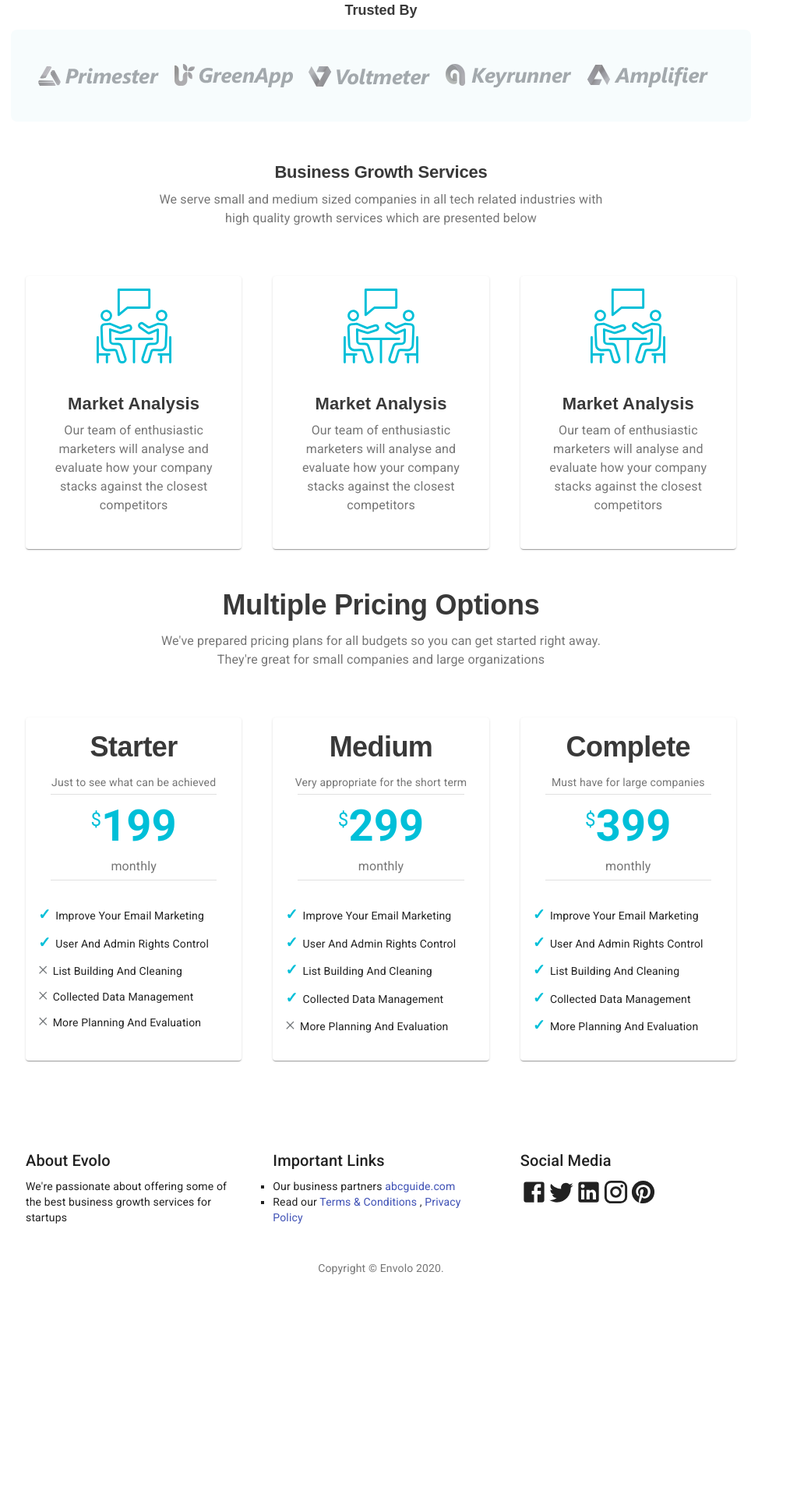
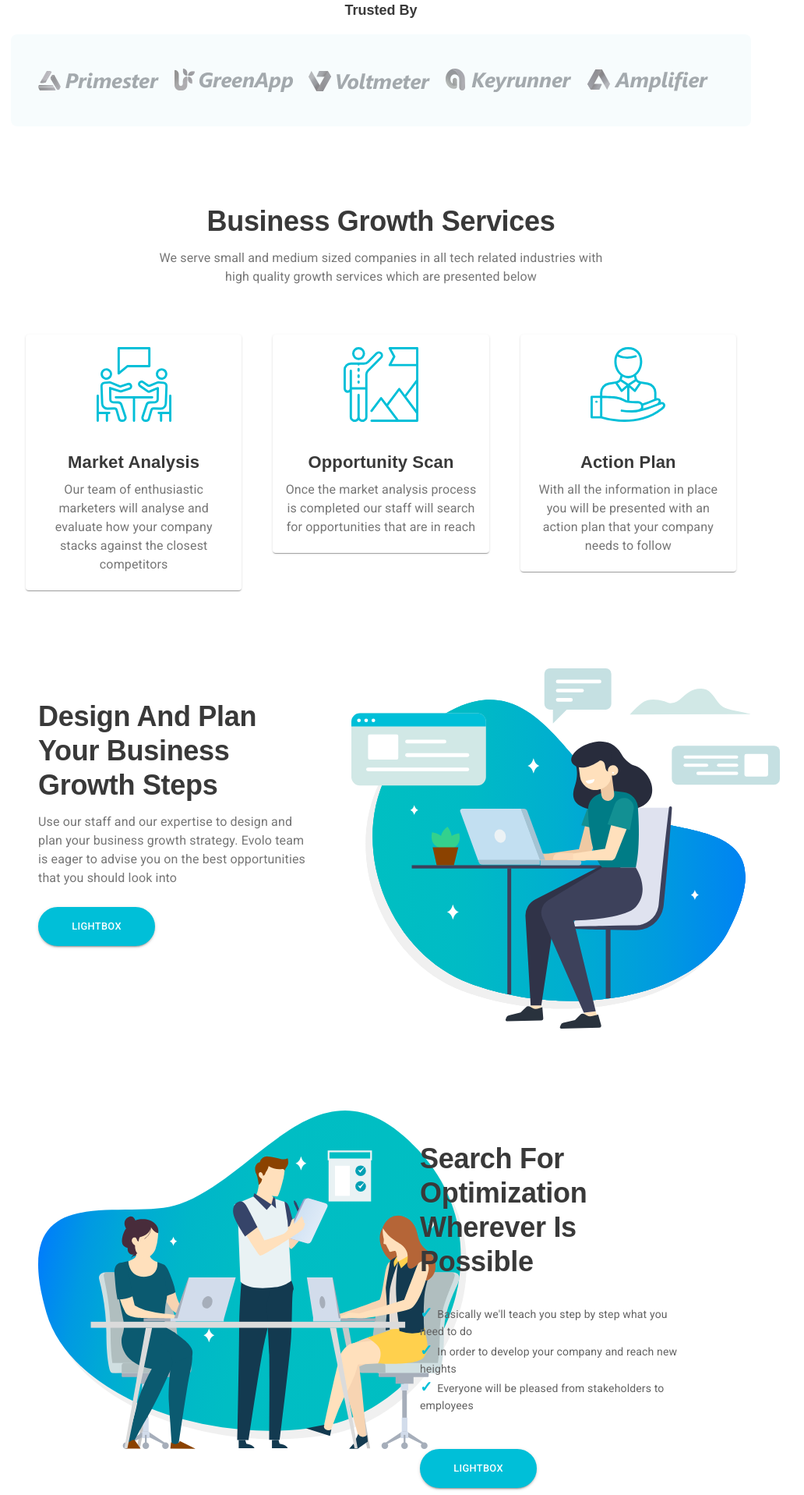
Before and after one commit to SameenShakeel/bootcamp2020-project4B, a React (Create React App) app: page / in a window 1280 px wide. Shown: the part 880-2797 px from the top of the page at 78% size, without its empty margins (151-1183 px from the left). Before the commit the page ends 2564 px from the top, so only its background shows below. Built offline with nearby package versions, Linux system fonts and the light colour scheme.

Commit message:
Updated again

```diff
--- a/src/App.css
+++ b/src/App.css
@@ -1,3 +1,4 @@
 body {
     background-color: white !important;
+    font: 400 0.875rem/1.375rem "Raleway", sans-serif;
 }
--- a/src/App.js
+++ b/src/App.js
@@ -3,20 +3,24 @@ import NavBar from './NavBar';
 import Header from './Header';
 import Customers from './Customers';
 import Service from './Service';
+import Detail1 from './Detail1';
+import Detail2 from './Detail2';
 import Pricing from './Pricing';
 import Footer from "./Footer";
 import './App.css';
 
 function App() {
   return (
-    <>
+    <div>
       <NavBar />
       <Header />
       <Customers />
       <Service />
+      <Detail1 />
+      <Detail2 />
       <Pricing />
       <Footer />
-    </>
+    </div>
   );
 }
 
--- a/src/Customers.js
+++ b/src/Customers.js
@@ -4,13 +4,19 @@ import { makeStyles } from '@material-ui/core/styles';
 
 const useStyles = makeStyles((theme) => ({
     slider: {
+        display: 'flex',
+        flexWrap: 'wrap',
         textAlign: 'center',
-        marginBottom: '50px'
+        marginBottom: '100px'
     },
     title: {
+        marginBottom: '0.75rem',
+        textAlign: 'center',
+        width: '100%'
+    },
+    text: {
         font: '700 1.125rem/1.625rem "Raleway", sans-serif',
         color: '#393939',
-        marginBottom: '0.75rem'
     },
     sliderContainer: {
         backgroundColor: '#f7fcfd',
@@ -37,8 +43,8 @@ function Customers() {
 
     return (
         <div className={classes.slider}>
-            <div>
-                <Typography className={classes.title} variant="h5" color="textPrimary" gutterBottom>Trusted By</Typography>
+            <div className={classes.title}>
+                <Typography className={classes.text}variant="h5" color="textPrimary" gutterBottom>Trusted By</Typography>
             </div>
             <div className={classes.sliderContainer}>
                 <div className={classes.sliderwrapper}>
--- /dev/null
+++ b/src/Detail1.js
@@ -0,0 +1,65 @@
+import React from 'react';
+import { Typography, Button } from '@material-ui/core';
+import { makeStyles } from '@material-ui/core/styles';
+
+const useStyles = makeStyles((theme) => ({
+    root: {
+        display: 'flex',
+        flexWrap: 'wrap',
+        paddingRight: '200px',
+        paddingLeft: '200px',
+        marginTop: '100px',
+        marginBottom: '100px'
+    },
+    textContainer: {
+        flex: '0 0 50%',
+        maxWidth: '40%',
+        marginTop: '40px',
+        marginRight: '50px'
+    },
+    title: {
+        color: '#393939',
+        font: '700 2.25rem/2.75rem "Raleway", sans-serif',
+    },
+    btn: {
+        marginTop: "20px",
+        borderRadius: "25px",
+        backgroundColor: '#00bfd8',
+        border: '0.125rem solid #00bfd8',
+        color: "white",
+        width: '150px',
+        height: '50px',
+        fontSize: '0.8rem',
+        '&:hover': {
+            backgroundColor: 'white',
+            color: '#00bfd8',
+        },
+    },
+    imageContainer: {
+        flex: '0 0 50%',
+        maxWidth: '50%',
+    },
+    image: {
+        width: '550px',
+    }
+}));
+
+
+function Detail1() {
+    const classes = useStyles();
+
+    return (
+        <div className={classes.root}>
+            <div className={classes.textContainer}>
+                <Typography className={classes.title} variant="h2" gutterBottom>Design And Plan Your Business Growth Steps</Typography>
+                <Typography variant="body1" color="textSecondary" gutterBottom>Use our staff and our expertise to design and plan your business growth strategy. Evolo team is eager to advise you on the best opportunities that you should look into</Typography>
+                <Button className={classes.btn} variant="contained" size="large">LIGHTBOX</Button>
+            </div>
+            <div className={classes.imageContainer}>
+                <img className={classes.image} src="/images/details-1-office-worker.svg" alt="Teamwork" />
+            </div>
+        </div>
+    );
+}
+
+export default Detail1;
--- /dev/null
+++ b/src/Detail2.js
@@ -0,0 +1,89 @@
+import React from 'react';
+import { Typography, Button } from '@material-ui/core';
+import { makeStyles } from '@material-ui/core/styles';
+
+const useStyles = makeStyles((theme) => ({
+    root: {
+        display: 'flex',
+        flexWrap: 'wrap',
+        paddingRight: '200px',
+        paddingLeft: '200px',
+        marginLeft: 'auto',
+        marginRight: 'auto',
+        marginTop: '100px',
+        marginBottom: '100px'
+    },
+    imageContainer: {
+        flex: '0 0 50%',
+        maxWidth: '50%',
+        marginRight: '50px'
+    },
+    image: {
+        width: '550px',
+    },
+    textContainer: {
+        flex: '0 0 50%',
+        maxWidth: '40%',
+        marginTop: '40px'
+    },
+    title: {
+        color: '#393939',
+        font: '700 2.25rem/2.75rem "Raleway", sans-serif',
+    },
+    tick: {
+        fontWeight: '700',
+        fontSize: '1.2rem',
+        color: '#00bfd8',
+        marginRight: '6px'
+    },
+    listContainer: {
+        textAlign: 'left',
+        marginTop: '1.875rem',
+        marginBottom: '1.625rem',
+        color: '#626262'
+    },
+    btn: {
+        marginTop: "20px",
+        borderRadius: "25px",
+        backgroundColor: '#00bfd8',
+        border: '0.125rem solid #00bfd8',
+        color: "white",
+        width: '150px',
+        height: '50px',
+        fontSize: '0.8rem',
+        '&:hover': {
+            backgroundColor: 'white',
+            color: '#00bfd8',
+        },
+    },
+}));
+
+
+function Detail2() {
+    const classes = useStyles();
+
+    return (
+        <div className={classes.root}>
+            <div className={classes.imageContainer}>
+                <img className={classes.image} src="/images/details-2-office-team-work.svg" alt="Teamwork" />
+            </div>
+            <div className={classes.textContainer}>
+                <Typography className={classes.title} variant="h2" gutterBottom>Search For Optimization Wherever Is Possible</Typography>
+                <ul className={classes.listContainer}>
+                    <li>
+                        <span className={classes.tick}>&#10003;</span>Basically we'll teach you step by step what you need to do
+                    </li>
+                    <li>
+                        <span className={classes.tick}>&#10003;</span>In order to develop your company and reach new heights
+                    </li>
+                    <li>
+                        <span className={classes.tick}>&#10003;</span>Everyone will be pleased from stakeholders to employees
+                    </li>
+                </ul>
+                <Button className={classes.btn} variant="contained" size="large">LIGHTBOX</Button>
+            </div>
+        </div>
+    );
+}
+
+export default Detail2;
--- a/src/Header.js
+++ b/src/Header.js
@@ -11,23 +11,36 @@ const useStyles = makeStyles((theme) => ({
         position: 'relative',
         height: '800px',
     },
+    mainContainer: {
+        display: 'flex',
+        flexWrap: 'wrap',
+        paddingRight: '200px',
+        paddingLeft: '200px',
+    },
     textContainer: {
-        maxWidth: "40%",
-        padding: "200px",
-        paddingRight: 0
+        flex: '0 0 50%',
+        maxWidth: '40%',
+        marginTop: '200px'
     },
-    text: {
+    title: {
         font: '700 3rem/3.5rem "Raleway", sans-serif',
         color: '#00bfd8',
     },
-    text1: {
+    subTitle: {
         font: '700 3rem/3.5rem "Raleway", sans-serif',
         color: '#393939'
     },
+    text: {
+        color: '#626262'
+    },
     imageContainer: {
-        position: 'absolute',
-        right:  '15%',
-        top: '20%',
+        flex: '0 0 50%',
+        maxWidth: '50%',
+        marginTop: '100px',
+        marginLeft: '60px',
+    },
+    image: {
+        width: '500px',
     },
     btn: {
         marginTop: "20px",
@@ -43,9 +56,6 @@ const useStyles = makeStyles((theme) => ({
             color: '#00bfd8',
         },
     },
-    image: {
-        width: '500px',
-    }
 }));
 
 function Header() {
@@ -53,14 +63,16 @@ function Header() {
 
     return (
         <div className={classes.root}>
-            <div className={classes.textContainer}>
-                <Typography className={classes.text} variant="h1">Lorem Ipsum</Typography>
-                <Typography className={classes.text1} variant="h3" gutterBottom>dolor sit amet</Typography>
-                <Typography variant="body1">Use Evolo to promote your business startup and generate leads for the offered services</Typography>
-                <Button className={classes.btn} variant="contained" size="large">DISCOVER</Button>
-            </div>
-            <div className={classes.imageContainer}>
-                <img className={classes.image} src="/images/header-teamwork.svg" alt="Teamwork" />
+            <div className={classes.mainContainer}>
+                <div className={classes.textContainer}>
+                    <Typography className={classes.title} variant="h1">Lorem Ipsum</Typography>
+                    <Typography className={classes.subTitle} variant="h3" gutterBottom>dolor sit amet</Typography>
+                    <Typography className={classes.text} variant="body1">Use Evolo to promote your business startup and generate leads for the offered services</Typography>
+                    <Button className={classes.btn} variant="contained" size="large">DISCOVER</Button>
+                </div>
+                <div className={classes.imageContainer}>
+                    <img className={classes.image} src="/images/header-teamwork.svg" alt="Teamwork" />
+                </div>
             </div>
         </div>
     )
--- a/src/Pricing.js
+++ b/src/Pricing.js
@@ -5,13 +5,16 @@ import { makeStyles } from '@material-ui/core/styles';
 
 const useStyles = makeStyles((theme) => ({
     pricing: {
-        marginTop: '50px',
-        marginBottom: '50px'
+        display: 'flex',
+        flexWrap: 'wrap',
+        marginTop: '100px',
+        marginBottom: '100px'
     },
     title: {
         font: '700 2.25rem/2.75rem "Raleway", sans-serif',
         color: '#393939',
-        textAlign: 'center'
+        textAlign: 'center',
+        marginTop: '10px'
     },
     text: {
         width: '65%',
@@ -20,10 +23,24 @@ const useStyles = makeStyles((theme) => ({
         marginLeft: 'auto',
         marginBottom: '3.875rem'
     },
+    para: {
+        marginBottom: '1.75rem'
+    },
     control: {
         padding: theme.spacing(2),
         textAlign: 'center',
-        height: '440px'
+        maxHeight: '100%',
+    },
+    container: {
+        flex: '0 0 100%',
+        maxWidth: '100%',
+    },
+    mainBody: {
+        flex: '1 1 auto',
+    },
+    price: {
+        paddingTop: '0.875rem',
+        paddingBottom: '1.5rem'
     },
     currency: {
         color: '#00bfd8',
@@ -55,7 +72,7 @@ const useStyles = makeStyles((theme) => ({
     },
     list: {
         marginBottom: '0.5rem'
-    }
+    },
 }));
 
 
@@ -65,21 +82,26 @@ function Pricing() {
     return (
         <div className={classes.pricing}>
             <Container maxWidth="md">
+                <div className={classes.container}>
                     <Typography className={classes.title} variant="h2" color="textPrimary" gutterBottom>Multiple Pricing Options</Typography>
                     <Typography className={classes.text} variant='body1' color="textSecondary" gutterBottom>We've prepared pricing plans for all budgets so you can get started right away. They're great for small companies and large organizations</Typography>
+                </div>
                 <Grid container spacing={5} justify="space-evenly">
                     <Grid item xs>
                         <Paper className={classes.control}>
+                            <div className={classes.mainBody}>
                                 <Typography className={classes.title} variant="h1" color="textPrimary" gutterBottom>
                                     Starter
                                 </Typography>
-                            <Typography variant="body2" color="textSecondary" gutterBottom>
+                                <Typography className={classes.para} variant="body2" color="textSecondary">
                                     Just to see what can be achieved
                                 </Typography>
                                 <Divider variant="middle" />
+                                <div className={classes.price}>
                                     <span className={classes.currency}>$</span>
                                     <span className={classes.value}>199</span>
                                     <Typography variant="body1" color="textSecondary" gutterBottom>monthly</Typography>
+                                </div>
                                 <Divider variant="middle" />
                                 <ul className={classes.listContainer}>
                                     <li className={classes.list}>
@@ -98,20 +120,24 @@ function Pricing() {
                                         <span className={classes.cross}>&#215;</span>More Planning And Evaluation
                                     </li>
                                 </ul>
+                            </div>
                         </Paper>
                     </Grid>
                     <Grid item xs>
                         <Paper className={classes.control}>
+                            <div className={classes.mainBody}>
                                 <Typography className={classes.title} variant="h1" color="textPrimary" gutterBottom>
                                     Medium
                             </Typography>
-                            <Typography variant="body2" color="textSecondary" gutterBottom>
+                                <Typography className={classes.para} variant="body2" color="textSecondary">
                                     Very appropriate for the short term
                             </Typography>
                                 <Divider variant="middle" />
+                                <div className={classes.price}>
                                     <span className={classes.currency}>$</span>
                                     <span className={classes.value}>299</span>
                                     <Typography variant="body1" color="textSecondary" gutterBottom>monthly</Typography>
+                                </div>
                                 <Divider variant="middle" />
                                 <ul className={classes.listContainer}>
                                     <li className={classes.list}>
@@ -130,20 +156,24 @@ function Pricing() {
                                         <span className={classes.cross}>&#215;</span>More Planning And Evaluation
                                     </li>
                                 </ul>
+                            </div>
                         </Paper>
                     </Grid>
                     <Grid item xs>
                         <Paper className={classes.control}>
+                            <div className={classes.mainBody}>
                                 <Typography className={classes.title} variant="h1" color="textPrimary" gutterBottom>
                                     Complete
                                 </Typography>
-                            <Typography variant="body2" color="textSecondary" gutterBottom>
+                                <Typography className={classes.para} variant="body2" color="textSecondary">
                                     Must have for large companies
                                 </Typography>
                                 <Divider variant="middle" />
+                                <div className={classes.price}>
                                     <span className={classes.currency}>$</span>
                                     <span className={classes.value}>399</span>
                                     <Typography variant="body1" color="textSecondary" gutterBottom>monthly</Typography>
+                                </div>
                                 <Divider variant="middle" />
                                 <ul className={classes.listContainer}>
                                     <li className={classes.list}>
@@ -162,6 +192,7 @@ function Pricing() {
                                         <span className={classes.tick}>&#10003;</span>More Planning And Evaluation
                                     </li>
                                 </ul>
+                            </div>
                         </Paper>
                     </Grid>
                 </Grid>
--- a/src/Service.js
+++ b/src/Service.js
@@ -1,16 +1,26 @@
 import React from 'react';
-import { Typography, Paper, Grid, Divider, Container } from '@material-ui/core';
+import { Typography, Paper, Grid, Container } from '@material-ui/core';
 import { makeStyles } from '@material-ui/core/styles';
 
 const useStyles = makeStyles((theme) => ({
     services: {
-        marginTop: '50px',
-        marginBottom: '50px'
+        display: 'flex',
+        flexWrap: 'wrap',
+        marginTop: '100px',
+        marginBottom: '100px'
+    },
+    container: {
+        flex: '0 0 100%',
+        maxWidth: '100%',
     },
     title: {
+        font: '700 2.25rem/2.75rem "Raleway", sans-serif',
+        color: '#393939',
+        textAlign: 'center'
+    },
+    subTitle: {
         font: '700 1.375rem/1.875rem "Raleway", sans-serif',
         color: '#393939',
-        textAlign: 'center'
     },
     text: {
         width: '65%',
@@ -22,7 +32,7 @@ const useStyles = makeStyles((theme) => ({
     control: {
         padding: theme.spacing(2),
         textAlign: 'center',
-        height: '350px'
+        maxHeight: '100%',
     },
     img: {
         width: '6rem',
@@ -40,13 +50,15 @@ function Service() {
     return (
         <div className={classes.services}>
             <Container maxWidth="md">
-                <Typography className={classes.title} variant="h2" color="textPrimary" gutterBottom>Business Growth Services</Typography>
-                <Typography className={classes.text} variant='body1' color="textSecondary" gutterBottom>We serve small and medium sized companies in all tech related industries with high quality growth services which are presented below</Typography>
+                <div className={classes.container}>
+                    <Typography className={classes.title} variant="h2" color="textPrimary" gutterBottom>Business Growth Services</Typography>
+                    <Typography className={classes.text} variant='body1' color="textSecondary">We serve small and medium sized companies in all tech related industries with high quality growth services which are presented below</Typography>
+                </div>
                 <Grid container spacing={5} justify="space-evenly">
                     <Grid item xs>
                         <Paper className={classes.control}>
                             <img className={classes.img} src="/images/services-icon-1.svg" alt="service" />
-                            <Typography className={classes.title} variant="h4" color="textPrimary" gutterBottom>
+                            <Typography className={classes.subTitle} variant="h4" color="textPrimary" gutterBottom>
                                 Market Analysis
                             </Typography>
                             <Typography variant="body1" color="textSecondary" gutterBottom>
@@ -56,23 +68,23 @@ function Service() {
                     </Grid>
                     <Grid item xs>
                         <Paper className={classes.control}>
-                            <img className={classes.img} src="/images/services-icon-1.svg" alt="service" />
-                            <Typography className={classes.title} variant="h4" color="textPrimary" gutterBottom>
-                                Market Analysis
+                            <img className={classes.img} src="/images/services-icon-2.svg" alt="service" />
+                            <Typography className={classes.subTitle} variant="h4" color="textPrimary" gutterBottom>
+                                Opportunity Scan
                             </Typography>
                             <Typography variant="body1" color="textSecondary" gutterBottom>
-                                Our team of enthusiastic marketers will analyse and evaluate how your company stacks against the closest competitors
+                                Once the market analysis process is completed our staff will search for opportunities that are in reach
                             </Typography>
                         </Paper>
                     </Grid>
                     <Grid item xs>
                         <Paper className={classes.control}>
-                            <img className={classes.img} src="/images/services-icon-1.svg" alt="service" />
-                            <Typography className={classes.title} variant="h4" color="textPrimary" gutterBottom>
-                                Market Analysis
+                            <img className={classes.img} src="/images/services-icon-3.svg" alt="service" />
+                            <Typography className={classes.subTitle} variant="h4" color="textPrimary" gutterBottom>
+                                Action Plan
                             </Typography>
                             <Typography variant="body1" color="textSecondary" gutterBottom>
-                                Our team of enthusiastic marketers will analyse and evaluate how your company stacks against the closest competitors
+                                With all the information in place you will be presented with an action plan that your company needs to follow
                             </Typography>
                         </Paper>
                     </Grid>
```
Lines whose indentation alone changed are shown as unchanged.
